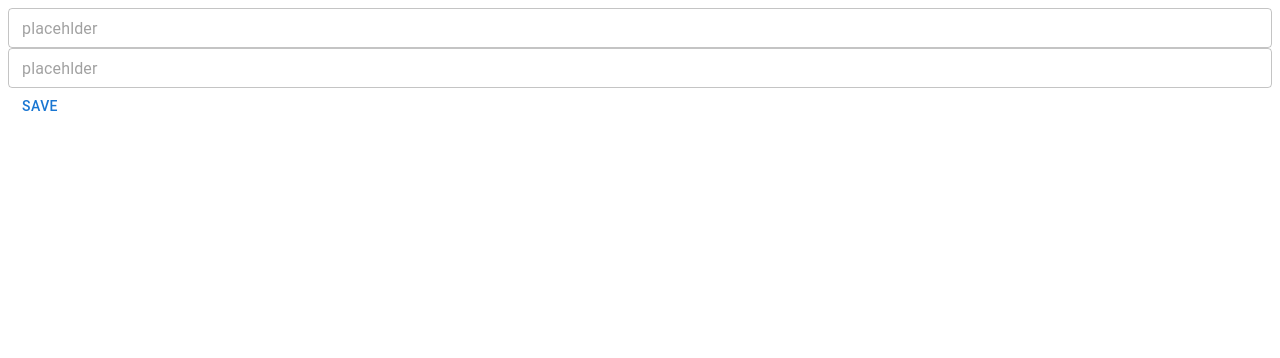
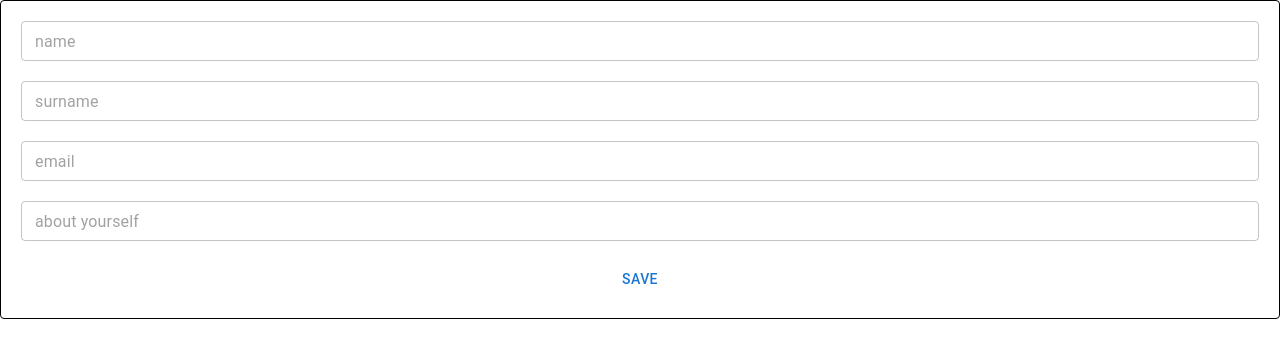
Before and after one commit to SerjioValentes/next-ts-template, a Next.js app: page / in a window 1280 px wide. Shown: the top 358 px of the page. Built offline with nearby package versions, Linux system fonts and the light colour scheme.

Commit message:
added some changes

```diff
--- a/app/globals.css
+++ b/app/globals.css
@@ -97,3 +97,8 @@ a {
     color-scheme: dark;
   }
 } */
+
+body {
+  margin: 0;
+  padding: 0;
+}
--- a/components/atom/Input/index.tsx
+++ b/components/atom/Input/index.tsx
@@ -1,24 +1,23 @@
-import React, { FC, ReactNode } from 'react';
+import React, { FC } from 'react';
 
 import TextField from '@mui/material/TextField';
 import { TextFieldProps } from '@mui/material/TextField/TextField';
 
 type Props = {
   placeholder: string;
-    onChange?: () => void;
 };
 
 const Input: FC<TextFieldProps & Props> = ({
   placeholder,
   onChange,
-    ...others }) => {
-  return (
+  ...others
+}) => (
   <TextField
     fullWidth
     size="small"
-    onChange={onChange}
     placeholder={placeholder}
-    {...others} />
+    {...others}
+  />
 );
-}
+
 export default Input;
--- a/components/organism/NewUserForm/index.tsx
+++ b/components/organism/NewUserForm/index.tsx
@@ -1,16 +1,22 @@
 import React from 'react';
 
 import Input from '@/components/atom/Input';
-import Box from '@mui/material/Box';
 import Button from '@/components/atom/Button';
+import FormWrapper from './style';
 
-function NewUserForm() {
+const NewUserForm = () => {
+  const onChange = () => {
+
+  };
   return (
-    <Box>
-      <Input placeholder='placehlder' />
-      <Input placeholder='placehlder' />
+
+    <FormWrapper>
+      <Input placeholder="name" />
+      <Input placeholder="surname" onChange={onChange} />
+      <Input placeholder="email" onChange={onChange} />
+      <Input placeholder="about yourself" onChange={onChange} />
       <Button>save</Button>
-    </Box>
+    </FormWrapper>
   );
-}
+};
 export default NewUserForm;
--- a/components/organism/NewUserForm/style.ts
+++ b/components/organism/NewUserForm/style.ts
@@ -0,0 +1,16 @@
+'use client';
+
+import theme from '@/helpers/ThemeProvider';
+import styled from '@emotion/styled';
+
+const FormWrapper = styled('div')({
+  padding: '20px',
+  background: theme.palette.primary.main,
+  display: 'flex',
+  flexDirection: 'column',
+  gap: 20,
+  border: '1px solid black',
+  borderRadius: 4,
+});
+
+export default FormWrapper;
--- /dev/null
+++ b/helpers/ThemeProvider/index.ts
@@ -0,0 +1,26 @@
+import createTheme from '@mui/material/styles/createTheme';
+
+const theme = createTheme({
+  palette: {
+    primary: {
+      main: '#fff',
+      contrastText: '#1976d2',
+    },
+    secondary: {
+      main: '#1976d2',
+      contrastText: '#1976d2',
+    },
+  },
+  components: {
+    MuiTextField: {
+      styleOverrides: {
+        root: {
+          color: 'darkslategray',
+        },
+      },
+      variants: [],
+    },
+  },
+});
+
+export default theme;
```
Also changed, not shown: pages/_app.tsx (+13 -10 lines), .eslintrc.json. Lines whose indentation alone changed are shown as unchanged.
